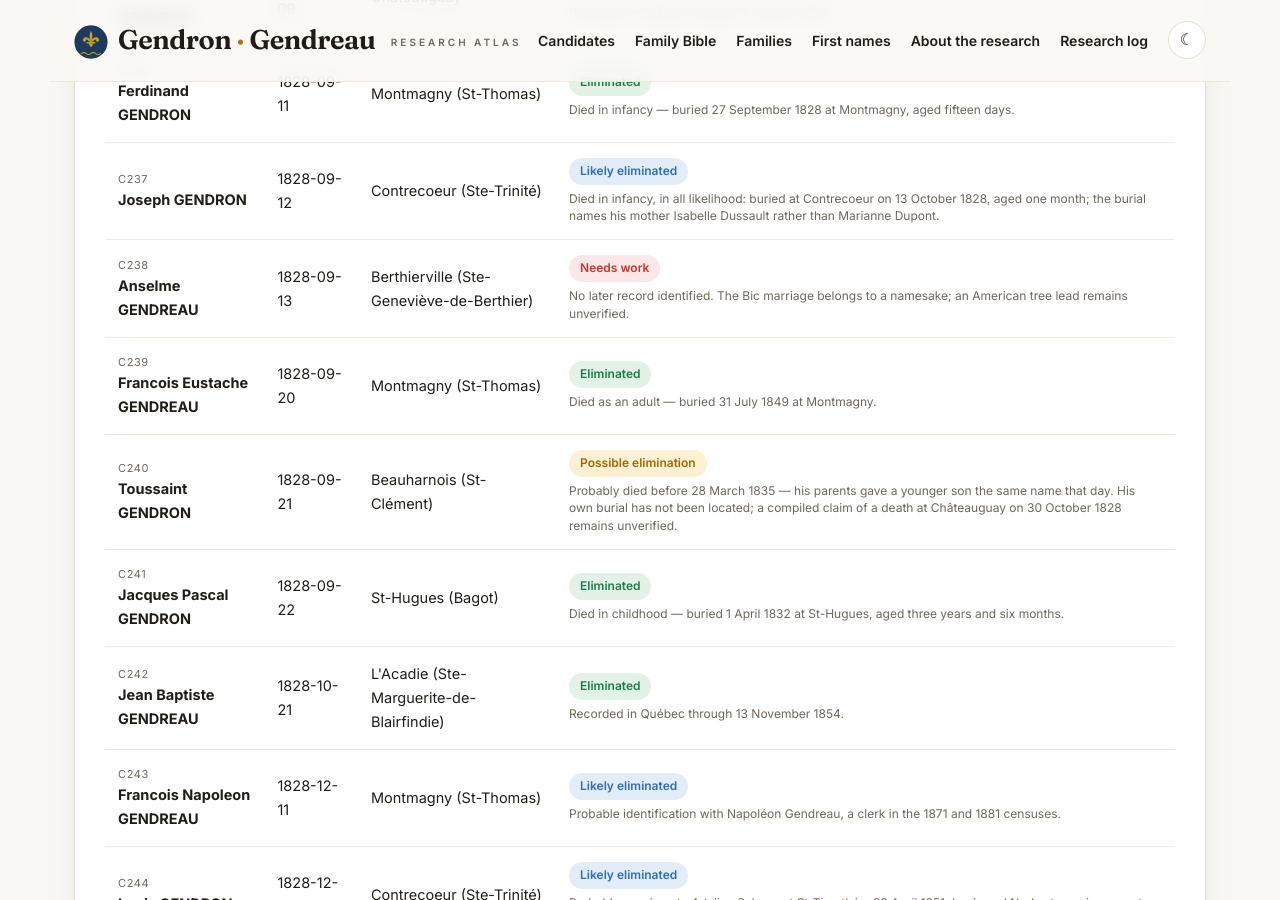
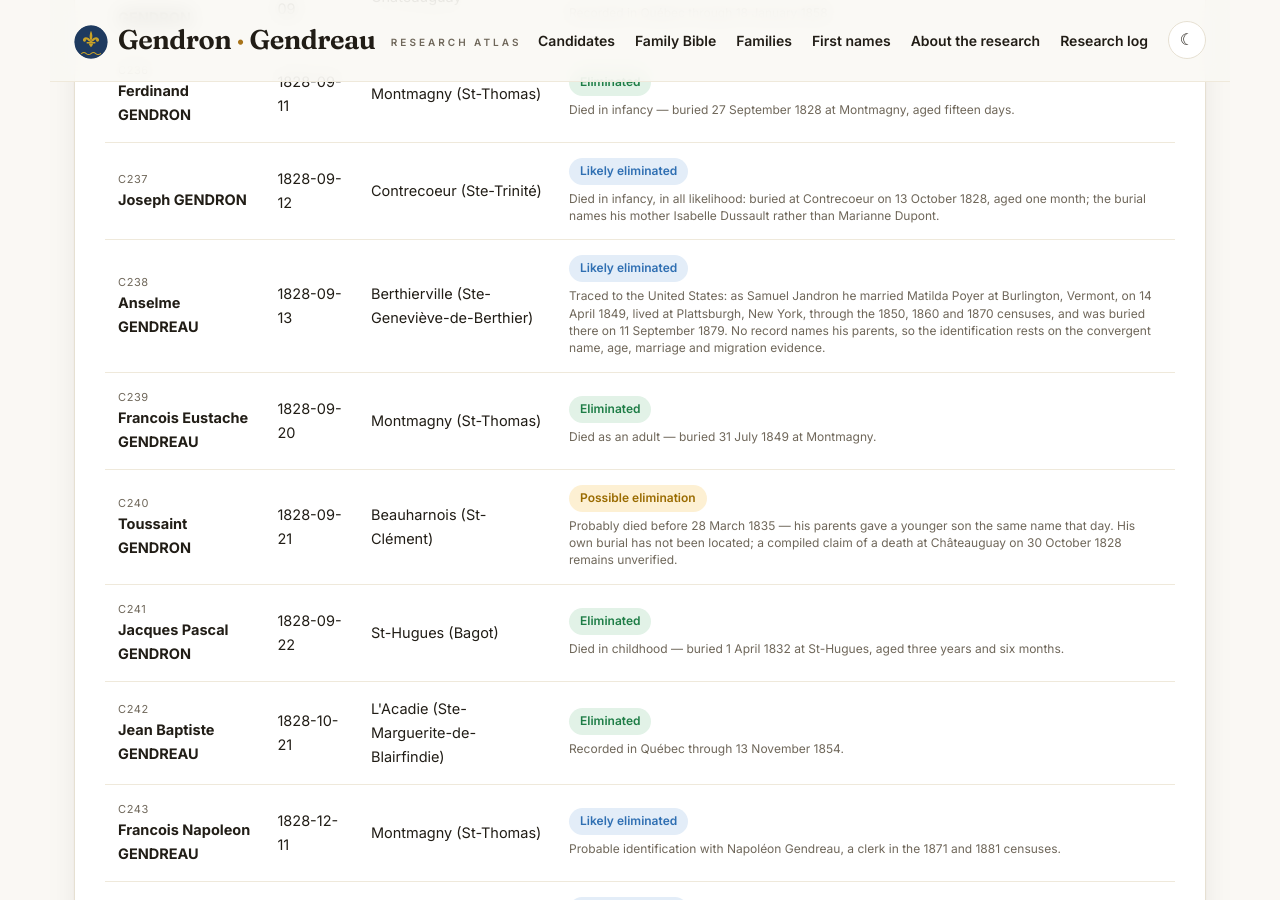
Before and after one commit to vetharmon/gendron-research, a Jekyll site: the page built from index.html, in a window 1280 px wide and 900 px high, scrolled down 23365 px. Built offline with Jekyll 4.4.1, drawn with Linux system fonts in a browser that asks for light colours.

Commit message:
C238 and C022 to likely elimination (verified US trails)

```diff
--- a/_candidates/c238.md
+++ b/_candidates/c238.md
@@ -4,13 +4,13 @@ id: "C238"
 title: "Anselme GENDREAU"
 date_record: "1828-09-13"
 place: "Berthierville (Ste-Geneviève-de-Berthier)"
-status: "Needs work"
-category: "unresolved"
-tier: "none"
+status: "Likely elimination"
+category: "qualified"
+tier: "likely"
 francois: false
 act: "3303335"
 parents: "Francois Gendreau and Genevieve Bocage"
-outcome: "No later record identified. The Bic marriage belongs to a namesake; an American tree lead remains unverified."
+outcome: "Traced to the United States: as Samuel Jandron he married Matilda Poyer at Burlington, Vermont, on 14 April 1849, lived at Plattsburgh, New York, through the 1850, 1860 and 1870 censuses, and was buried there on 11 September 1879. No record names his parents, so the identification rests on the convergent name, age, marriage and migration evidence."
 search_log:
   - resource: "PRDH-IGD / LAFRANCE consolidation"
     outcome: "Baptism located — act 3303335, Berthierville (Ste-Geneviève-de-Berthier), 1828-09-13."
@@ -22,12 +22,28 @@ search_log:
     outcome: "Not found in the 1851 census index, and not in the 1861 census index."
   - resource: "1871 census index — 14 November 2026"
     outcome: "Not found in the 1871 census index; he is now silent in the Canadian censuses of 1851, 1861 and 1871."
+  - resource: "FamilySearch tree lead and US verification — 14 November 2026"
+    outcome: "A compiled tree (profile L2W9-VLZ) identifies him with Samuel Jandron of Plattsburgh. Verified in the records: Vermont marriage card, Samuel Jandron m. Matilda Poyer, 14 April 1849, groom of Burlington; 1850 census, Plattsburgh — Samuel Gendron, 21, born Canada, wife Matilda, infant daughter, and Francis Gendron, 55, in the household; 1860 and 1870 censuses at Plattsburgh with the family; cemetery record, Samuel Jandra, buried Old Roman Catholic Cemetery, Plattsburgh, 11 September 1879, birth year recorded as 1827. No record names Samuel's parents."
+  - resource: "Grading — 14 November 2026"
+    outcome: "Moved to likely elimination on the convergent identification above; the Anselme/Samuel name pairing and the missing parent-naming record keep it from solid."
 permalink: /candidates/c238/
 sources:
   - label: "LAFRANCE baptism (act 3303335)"
     url: "https://www.genealogiequebec.com/Membership/LAFRANCE/acte/3303335"
     access: "Account or subscription required"
     provenance: "The act number is explicitly recorded in the consolidated candidate register."
+  - label: "FamilySearch — Vermont marriage card, Samuel Jandron & Matilda Poyer (1849)"
+    url: "https://www.familysearch.org/ark:/61903/1:1:XFJB-9LL"
+    access: "Free FamilySearch account"
+    provenance: "Vermont vital records card read 14 November 2026; matches the compiled tree's claimed date, place and bride."
+  - label: "FamilySearch — 1850 census, Plattsburgh NY (Samuel Gendron household)"
+    url: "https://www.familysearch.org/ark:/61903/1:1:MCTB-147"
+    access: "Free FamilySearch account"
+    provenance: "Household read 14 November 2026: Samuel 21, Matilda 21, Mary Louisa 4 months, Francis Gendron 55."
+  - label: "FamilySearch — Old Roman Catholic Cemetery, Plattsburgh (Samuel Jandra, 1879)"
+    url: "https://www.familysearch.org/ark:/61903/1:1:QK1X-R7GG"
+    access: "Free FamilySearch account"
+    provenance: "Cemetery record read 14 November 2026: buried 11 September 1879, birth year recorded as 1827."
   - label: FamilySearch register image (LAFRANCE act 3303335)
     url: https://www.familysearch.org/ark:/61903/3:1:3QS7-899Q-3PQQ
     access: Free FamilySearch account
@@ -38,8 +54,12 @@ filenames:
 
 ## Biography
 
-Anselme Gendreau was baptized on 13 September 1828 at Berthierville (Ste-Geneviève-de-Berthier), the son of Francois Gendreau and Genevieve Bocage. No later record has been connected to him in this file: the search behind it established no qualifying pre-1850 burial, and a family follow-up found no adult endpoint for him. Two later leads were examined and not adopted. An Anselme who married Arthemise Dumas at Bic in 1861, appears in the 1881 census and was buried in 1911 is identified in another compiled tree as a different man — born 1 November 1833 at Montmagny, son of Augustin Gendreau and Julie Gagne. A separate American tree lead under the name Anselme (Samuel) Jandro remains unverified. He is in neither the 1851 nor the 1861 census index.
+Anselme Gendreau was baptized on 13 September 1828 at Berthierville (Ste-Geneviève-de-Berthier), the son of Francois Gendreau and Genevieve Bocage. No later record has been connected to him in this file: the search behind it established no qualifying pre-1850 burial, and a family follow-up found no adult endpoint for him. Two later leads were examined and not adopted. An Anselme who married Arthemise Dumas at Bic in 1861, appears in the 1881 census and was buried in 1911 is identified in another compiled tree as a different man — born 1 November 1833 at Montmagny, son of Augustin Gendreau and Julie Gagne. He is in none of the Canadian census indexes. The American lead, however, verifies as a full trail: as Samuel Jandron he married Matilda Poyer at Burlington, Vermont, on 14 April 1849, and was at Plattsburgh, New York, for the censuses of 1850 (age 21, born Canada, with a Francis Gendron, 55, in the household), 1860 and 1870, and was buried there on 11 September 1879. The identification rests on that convergence — the Jandron spelling, the Anselme/Samuel pairing, the ages, and the Berthierville–Burlington–Plattsburgh corridor — and no record in the trail names his parents.
 
 ## Documents
 
-- **[Baptism, 13 September 1828 — LAFRANCE act 3303335](https://www.genealogiequebec.com/Membership/LAFRANCE/acte/3303335)** — His baptism at Berthierville, naming his parents, Francois Gendreau and Genevieve Bocage. It is the only record linked in this file; the later leads described above are discussed in the research notes without source links.
+- **[Baptism, 13 September 1828 — LAFRANCE act 3303335](https://www.genealogiequebec.com/Membership/LAFRANCE/acte/3303335)** — His baptism at Berthierville, naming his parents, Francois Gendreau and Genevieve Bocage.
+- **[Marriage, 14 April 1849, Burlington, Vermont — FamilySearch record](https://www.familysearch.org/ark:/61903/1:1:XFJB-9LL)** — The Vermont vital-records card for Samuel Jandron and Matilda Poyer; the groom's residence is Burlington. The card names no parents.
+- **[1850 census, Plattsburgh, New York — FamilySearch record](https://www.familysearch.org/ark:/61903/1:1:MCTB-147)** — Samuel Gendron, 21, born Canada, with his wife Matilda, their infant daughter Mary Louisa, and Francis Gendron, 55.
+- **1860 and 1870 censuses, Plattsburgh** — Samuel (as Jandro, then Jandraw) and Matilda with their growing family; the children's ages track across the two censuses (FamilySearch census reads, 14 November 2026).
+- **[Burial, 11 September 1879, Plattsburgh — FamilySearch record](https://www.familysearch.org/ark:/61903/1:1:QK1X-R7GG)** — Samuel Jandra in the Old Roman Catholic Cemetery, Plattsburgh, with his birth year recorded as 1827.
```
